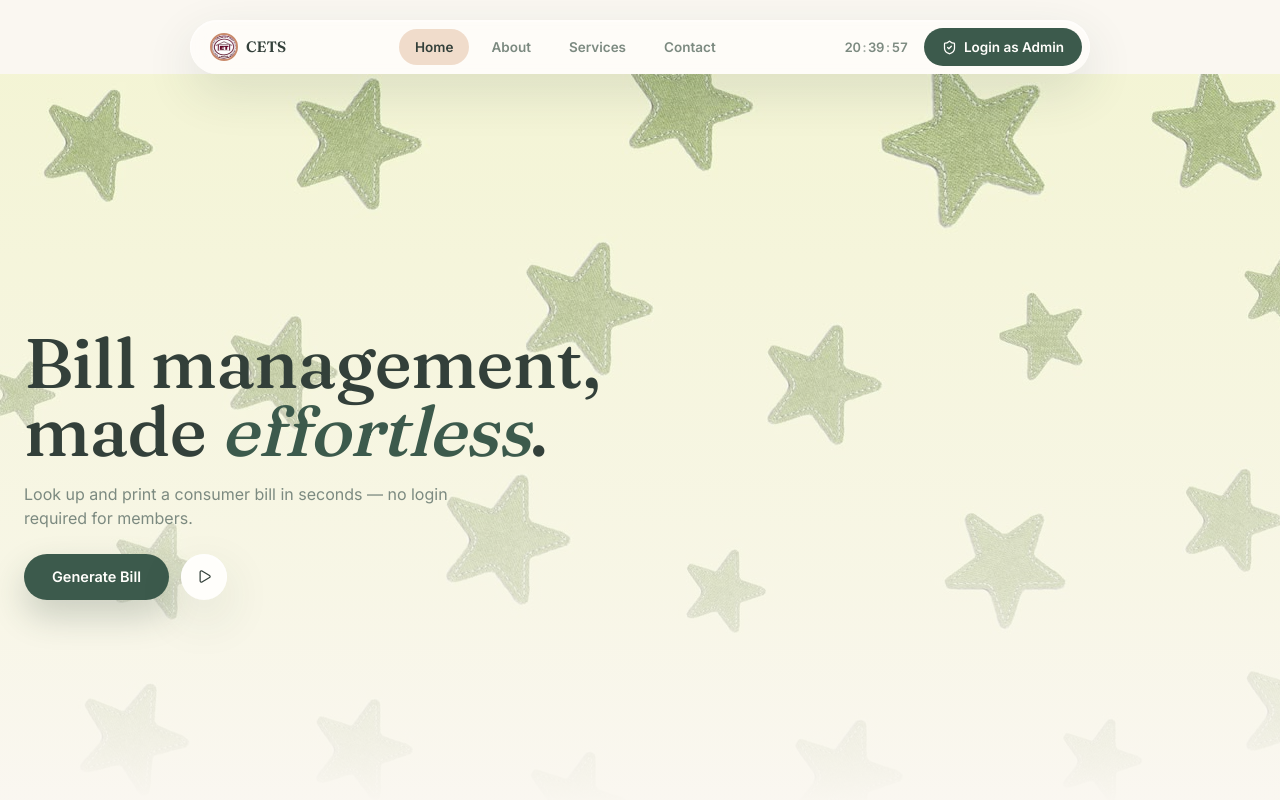
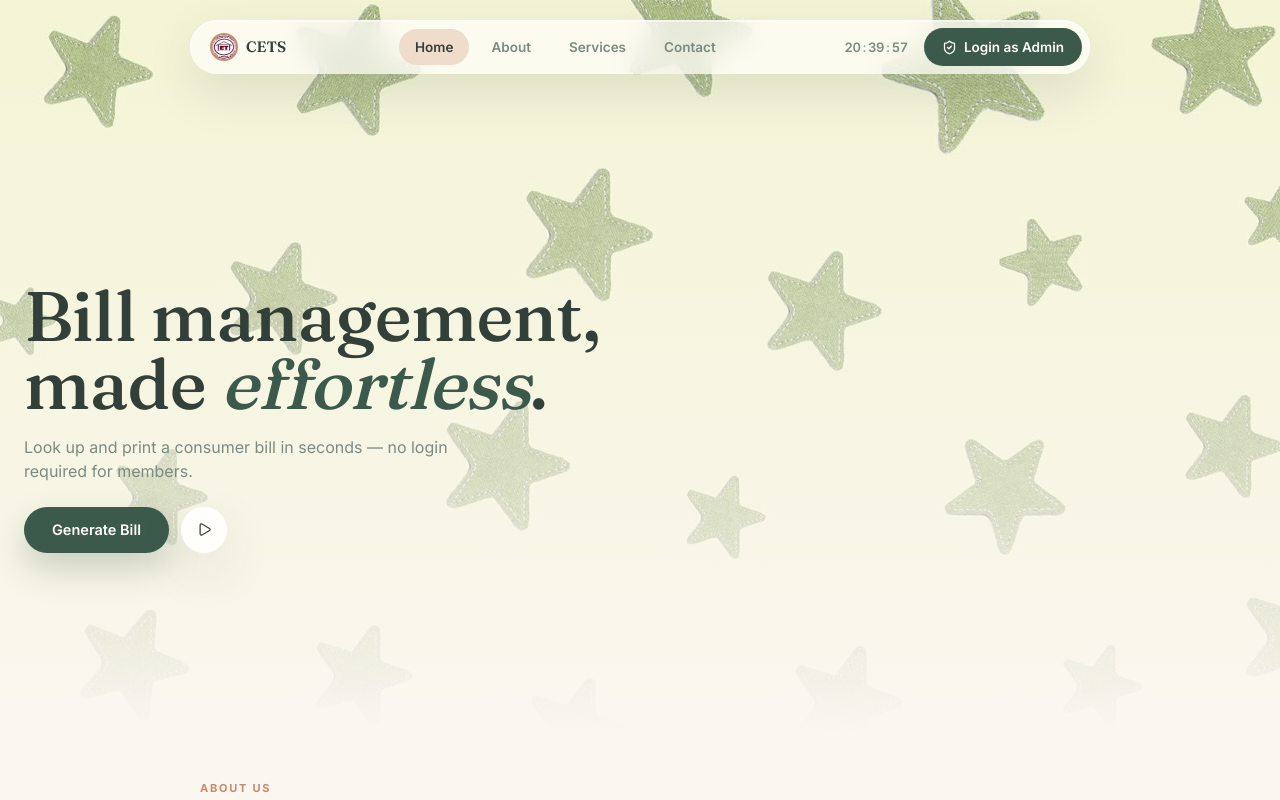
Before and after one commit to fatrawr/Billing-Site, a React (Vite) app in the folder frontend/: page / in a window 1280 px wide. Shown: the top 800 px of the page. Built offline with nearby package versions, Linux system fonts and the light colour scheme; no server answers.

Commit message:
hero sticky dash

```diff
--- a/frontend/src/index.css
+++ b/frontend/src/index.css
@@ -802,11 +802,6 @@ table.bill-history td, table.bill-charges td { border: 1px solid #ccc; padding:
     background: linear-gradient(180deg, rgba(250,247,241,0.35), rgba(250,247,241,0.75) 70%, var(--color-paper) 100%);
   }
 
-  .landing__nav-wrap {
-  position: relative; z-index: 3;
-  padding: var(--space-5) var(--space-6) 0;
-}
-
   .hero__nav {
     position: sticky; top: var(--space-5); z-index: 50;
     max-width: 900px; width: 100%; margin: 0 auto;
--- a/frontend/src/pages/Welcome.jsx
+++ b/frontend/src/pages/Welcome.jsx
@@ -78,13 +78,21 @@ export default function Welcome() {
 
   return (
     <div className="landing">
-      <div className="landing__nav-wrap">
-        <motion.nav
-          className="hero__nav"
+      <section className="hero" >
+        <motion.div
+          className="hero__inner"
           initial="hidden"
           animate="visible"
-          variants={navVariants}
+          variants={sectionVariants}
         >
+          <motion.img
+            variants={bgVariants}
+            src="/sparkle-bg.jpg"
+            alt=""
+            className="hero__bg"
+          />
+
+          <motion.nav variants={navVariants} className="hero__nav">
             <div className="hero__nav-brand">
               <img src="/logo.png" alt="Society logo" />
               <span>{SOCIETY_NAME}</span>
@@ -100,21 +108,6 @@ export default function Welcome() {
               </Link>
             </div>
           </motion.nav>
-      </div>
-
-      <section className="hero">
-        <motion.div
-          className="hero__inner"
-          initial="hidden"
-          animate="visible"
-          variants={sectionVariants}
-        >
-          <motion.img
-            variants={bgVariants}
-            src="/sparkle-bg.jpg"
-            alt=""
-            className="hero__bg"
-          />
 
           <div className="hero__body">
             <div className="hero__copy">
```
Lines whose indentation alone changed are shown as unchanged.
